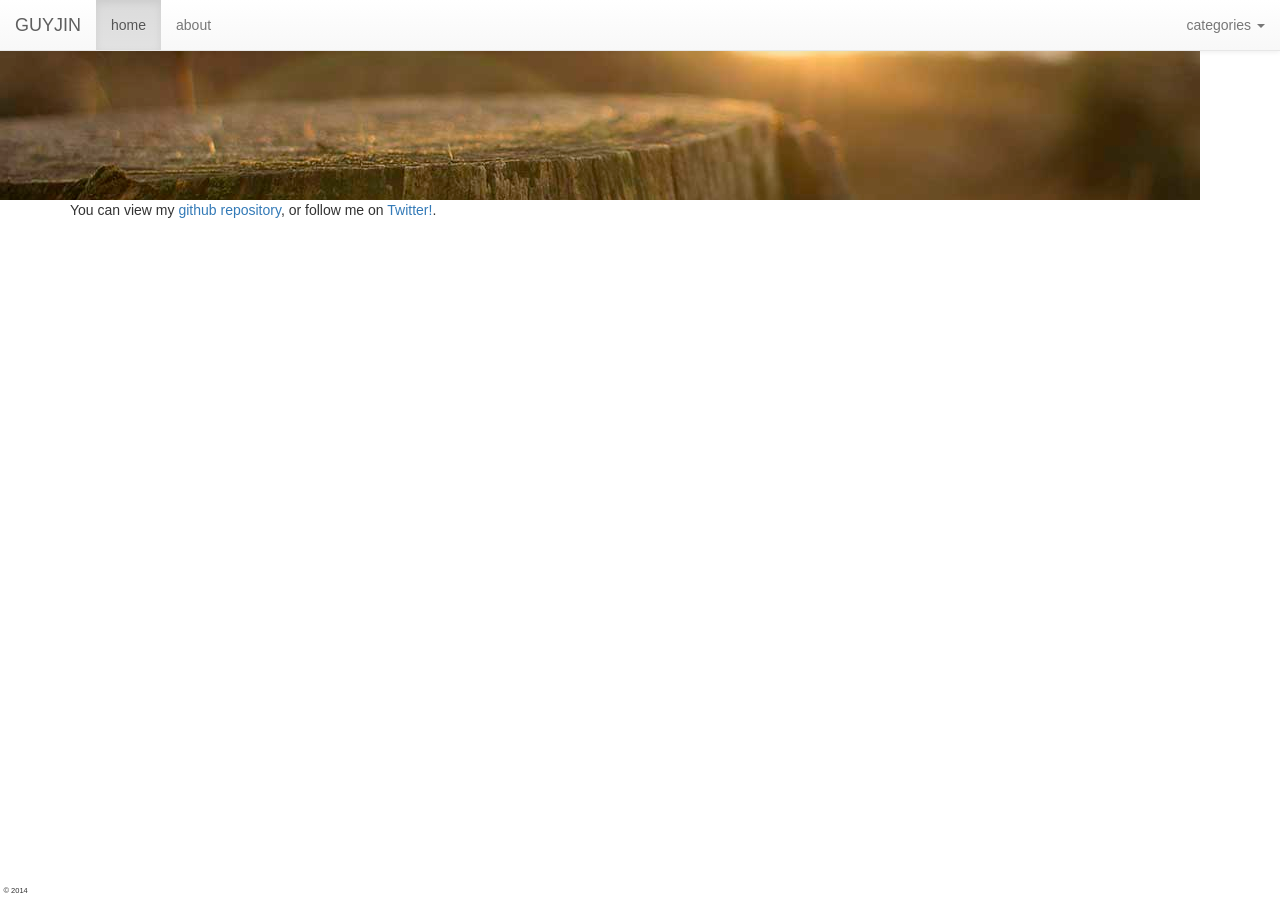
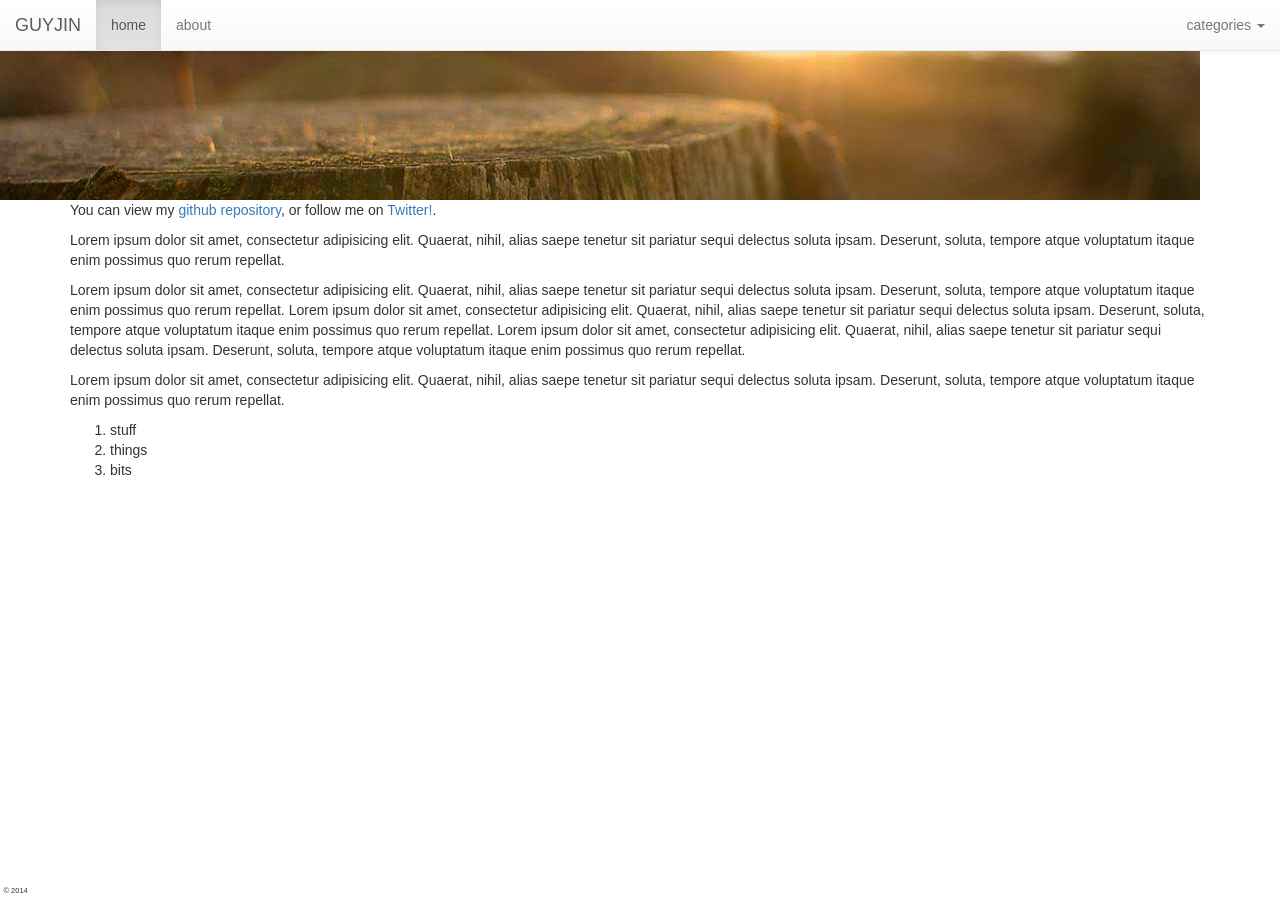
Before and after one commit to guyjin/guyjin.github.io, a Jekyll site: the page built from about.md, in a window 1280 px wide. Built offline with Jekyll 4.4.1, drawn with Linux system fonts in a browser that asks for light colours; nearby versions of some CDN libraries.

Commit message:
About page demo text

```diff
--- a/about.md
+++ b/about.md
@@ -4,3 +4,16 @@ title: "all about Ben"
 ---
 
 You can view my [github repository](http://github.com/guyjin), or follow me on [Twitter!](http://twitter.com/bigether).
+
+Lorem ipsum dolor sit amet, consectetur adipisicing elit. Quaerat, nihil, alias saepe tenetur sit pariatur sequi delectus soluta ipsam. Deserunt, soluta, tempore atque voluptatum itaque enim possimus quo rerum repellat.
+
+Lorem ipsum dolor sit amet, consectetur adipisicing elit. Quaerat, nihil, alias saepe tenetur sit pariatur sequi delectus soluta ipsam. Deserunt, soluta, tempore atque voluptatum itaque enim possimus quo rerum repellat.
+Lorem ipsum dolor sit amet, consectetur adipisicing elit. Quaerat, nihil, alias saepe tenetur sit pariatur sequi delectus soluta ipsam. Deserunt, soluta, tempore atque voluptatum itaque enim possimus quo rerum repellat.
+Lorem ipsum dolor sit amet, consectetur adipisicing elit. Quaerat, nihil, alias saepe tenetur sit pariatur sequi delectus soluta ipsam. Deserunt, soluta, tempore atque voluptatum itaque enim possimus quo rerum repellat.
+
+
+Lorem ipsum dolor sit amet, consectetur adipisicing elit. Quaerat, nihil, alias saepe tenetur sit pariatur sequi delectus soluta ipsam. Deserunt, soluta, tempore atque voluptatum itaque enim possimus quo rerum repellat.
+
+1. stuff
+2. things
+3. bits
```
Also changed, not shown: about.html (added, +21 -0 lines).
